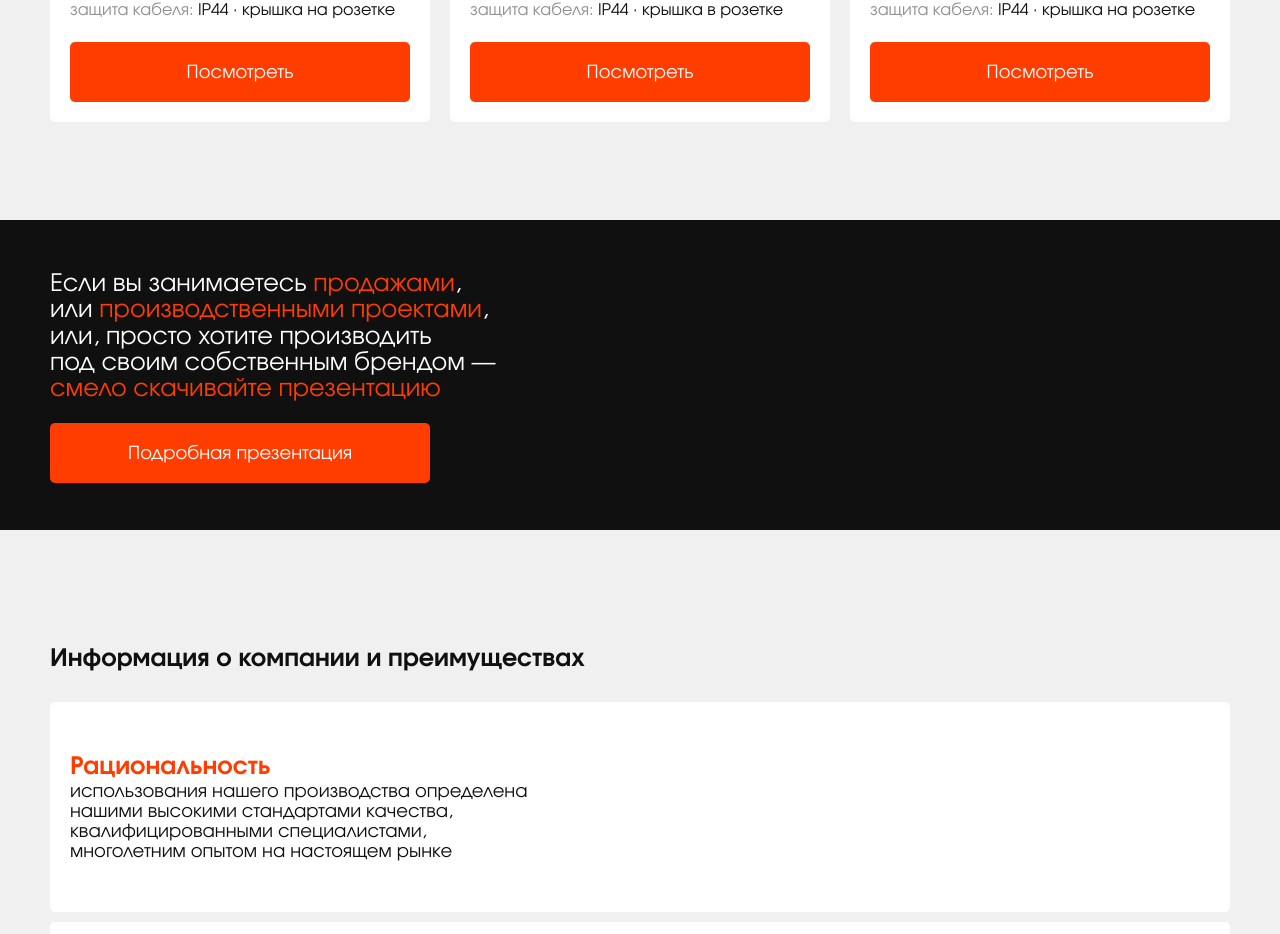
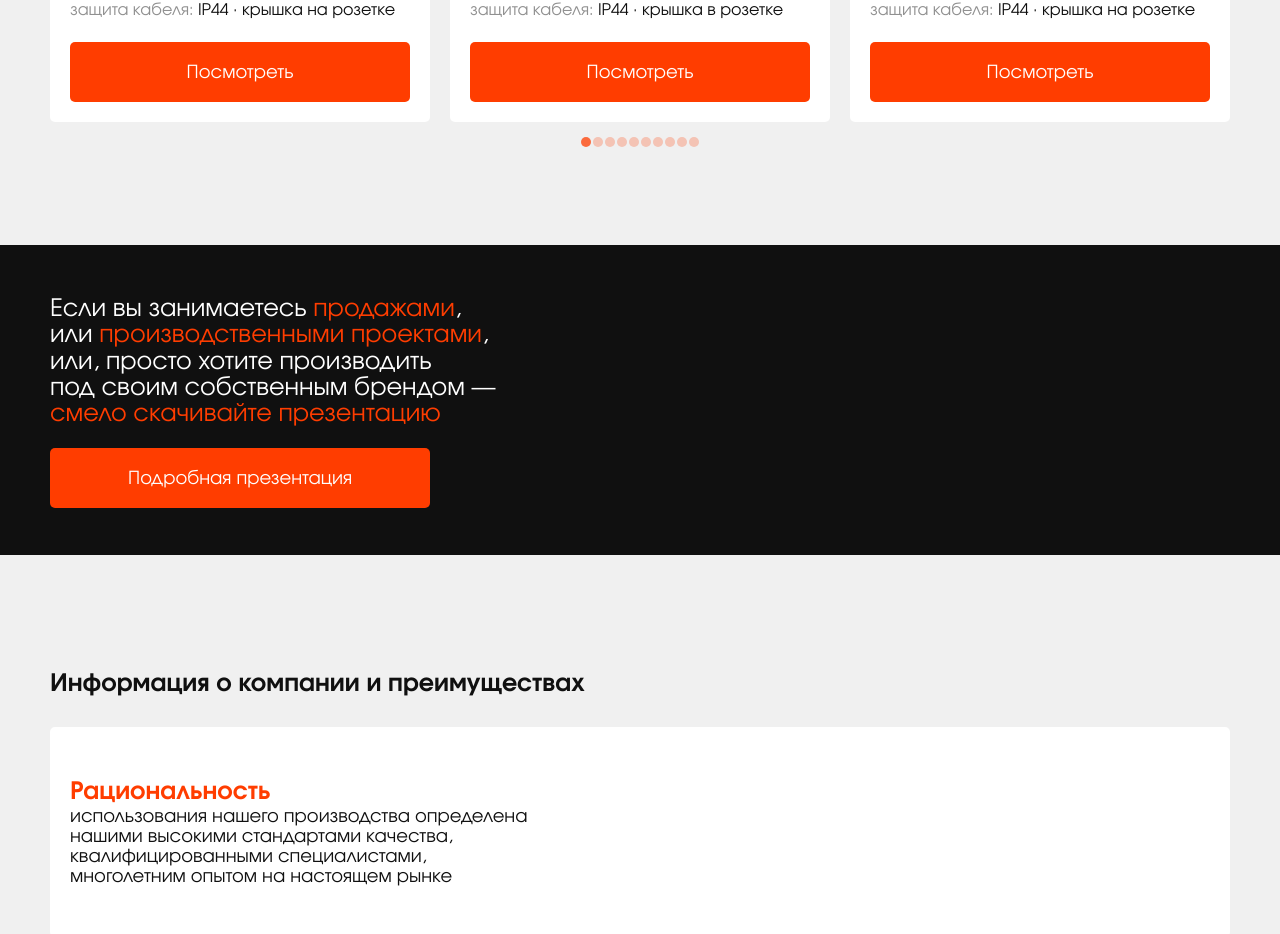
Before and after one commit to dicher74/torelectro, a Nuxt app in the folder web-shop/: page / in a window 1280 px wide. Shown: the part 1420-2354 px from the top of the page. Built offline with nearby package versions, Linux system fonts and the light colour scheme.

Commit message:
Добавлен прогресс прокрутки карточек

```diff
--- a/web-shop/components/Dialogs/InputDialog/InputDialog.vue
+++ b/web-shop/components/Dialogs/InputDialog/InputDialog.vue
@@ -96,11 +96,6 @@ export default {
 }
 
 .input-area {
-	&__placeholder {
-		font-size: 14px;
-		color: #909090;
-		line-height: 15.4px;
-	}
 	&__input-wrapper {
 		display: inline-flex;
 		font-size: 18px;
@@ -122,12 +117,14 @@ export default {
 		font-size: 18px;
 		line-height: 19.8px;
 		font-family: Evolventa;
+		padding-top: 3px;
+		box-sizing: border-box;
 	}
 	&__placeholder {
 		font-size: 18px;
 		line-height: 19.8px;
 		color: #101010;
-		margin-top: 1px;
+		margin-top: 3px;
 	}
 }
 
--- a/web-shop/components/Dialogs/ProductDialog/NavButton.vue
+++ b/web-shop/components/Dialogs/ProductDialog/NavButton.vue
@@ -35,6 +35,7 @@ export default {
 
 	background-color: #FF3D00;
 	opacity: 0.5;
+	font-family: Evolventa;
 	cursor: pointer;
 
 	&_active-true {
--- a/web-shop/components/Footers/DefaultFooter/DefaultFooter.vue
+++ b/web-shop/components/Footers/DefaultFooter/DefaultFooter.vue
@@ -1,6 +1,8 @@
 <template>
-	<DefaultFooterDestop class="default-footer_desktop" />
-	<DefaultFooterPhone class="default-footer_phone"/>
+	<ClientOnly>
+		<DefaultFooterDestop class="default-footer_desktop" />
+		<DefaultFooterPhone class="default-footer_phone"/>
+	</ClientOnly>
 </template>
 
 
--- a/web-shop/components/index-page/ProductCardsArea/ProductCardsArea.vue
+++ b/web-shop/components/index-page/ProductCardsArea/ProductCardsArea.vue
@@ -3,6 +3,7 @@
 		<DefaultSectionHeader :text="title" style="top: 10px;"/>
 		<Filters @scrollNext="scrollNext" @changeFilter="changeFilter"/>
 		<ProductCards :firstCard="firstCard"/>
+		<ScrollProgress :choosed="firstCard" :cards-amount="cardsAmount"/>
 	</section>
 </template>
 
@@ -10,6 +11,7 @@
 import DefaultSectionHeader from '~/components/SectionHeaders/DefaultSectionHeader.vue';
 import Filters from './Filters/Filters.vue';
 import ProductCards from './ProductCards/ProductCards.vue';
+import ScrollProgress from './ScrollProgress.vue';
 
 import { store } from "~/store"
 
@@ -18,11 +20,23 @@ export default {
 		DefaultSectionHeader,
 		Filters,
 		ProductCards,
+		ScrollProgress,
 	},
 	data() {
 		return {
 			title: "Каталог со всеми категориями нашего ассортимента",
 			firstCard: 0,
+		}
+	},
+	computed: {
+		cardsAmount() {
+			const filterName = store.state.filter
+			let cards = store.state.productCards
+			if (filterName) {
+				cards = store.state.productCards.filter((elem) => elem.category === filterName)
+			}
+			console.log(cards)
+			return cards.length
 		}
 	},
 	methods: {
@@ -36,7 +50,7 @@ export default {
 		},
 		changeFilter() {
 			this.firstCard = 0
-		}
+		},
 	},
 }
 </script>
--- /dev/null
+++ b/web-shop/components/index-page/ProductCardsArea/ScrollProgress.vue
@@ -0,0 +1,44 @@
+<template>
+	<div class="scroll-progress">
+		<div
+			v-for="card in cardsAmount" :key="`scroll-progress__item_num-${card}`"
+			:class="`scroll-progress__item scroll-progress__item_choosed-${choosed + 1 == card}`"></div>
+	</div>
+</template>
+
+<script>
+export default {
+	props: {
+		choosed: {
+			type: Number,
+			default: 0,
+		},
+		cardsAmount: {
+			type: Number,
+			default: 0,
+		},
+	},
+	mounted() {
+		console.log(this.choosed, this.cardsAmount)
+	}
+}
+</script>
+
+<style lang="scss" scoped>
+.scroll-progress {
+	display: inline-flex;
+	align-self: center;
+	gap: 2px;
+	margin-top: -5px;
+
+	&__item {
+		background-color: rgba(255, 61, 0, 0.25);
+		width: 10px;
+		height: 10px;
+		border-radius: 5px;
+	}
+	&__item_choosed-true {
+		background-color: rgba(255, 61, 0, 0.75);
+	}
+}
+</style>
--- a/web-shop/store/index.js
+++ b/web-shop/store/index.js
@@ -375,6 +375,7 @@ export const store = createStore({
 					id: 13,
 					category: 'У-КГ',
 					title: 'Удлинители силовые на колодке',
+					fullTitle: 'Удлинители силовые на колодке',
 					grounding: true,
 					protection: "IP44",
 					length: [10, 20],
```
Also changed, not shown: 6 other files (tests, documents, lock files or other folders).
